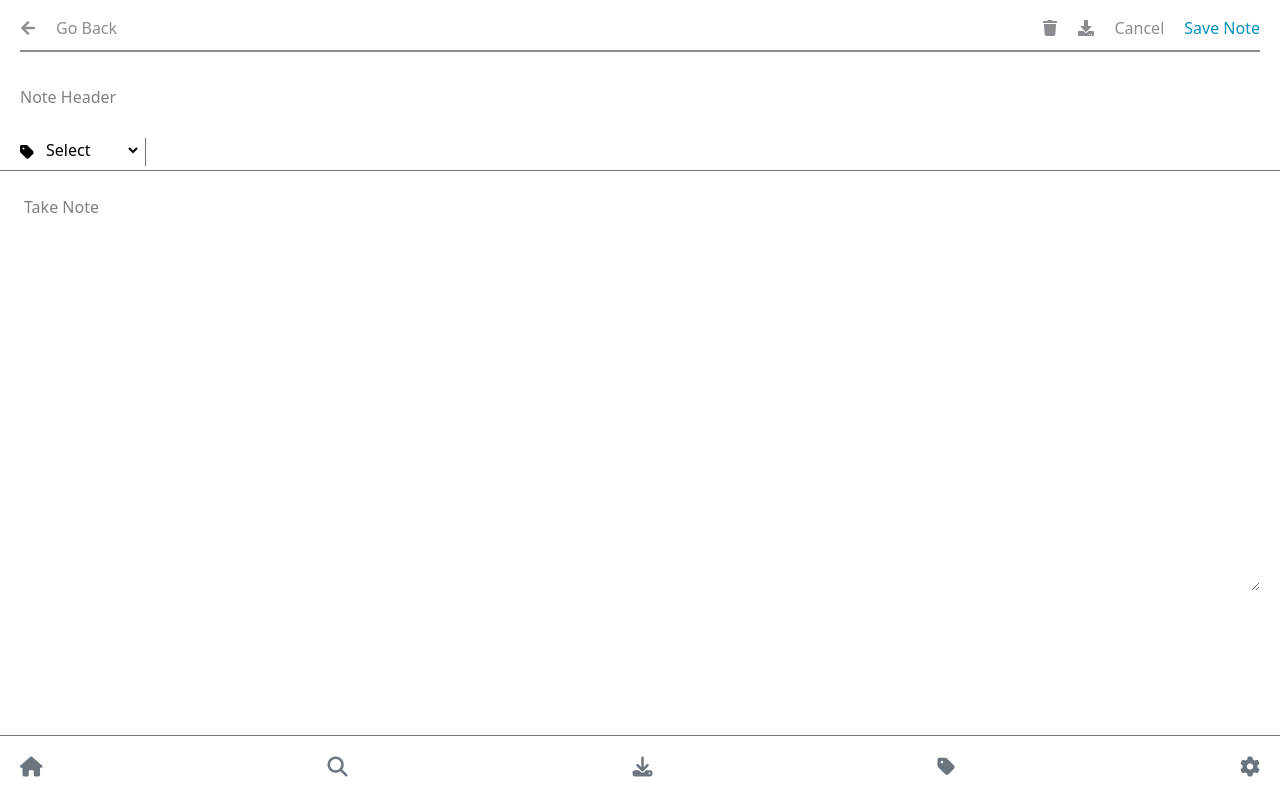
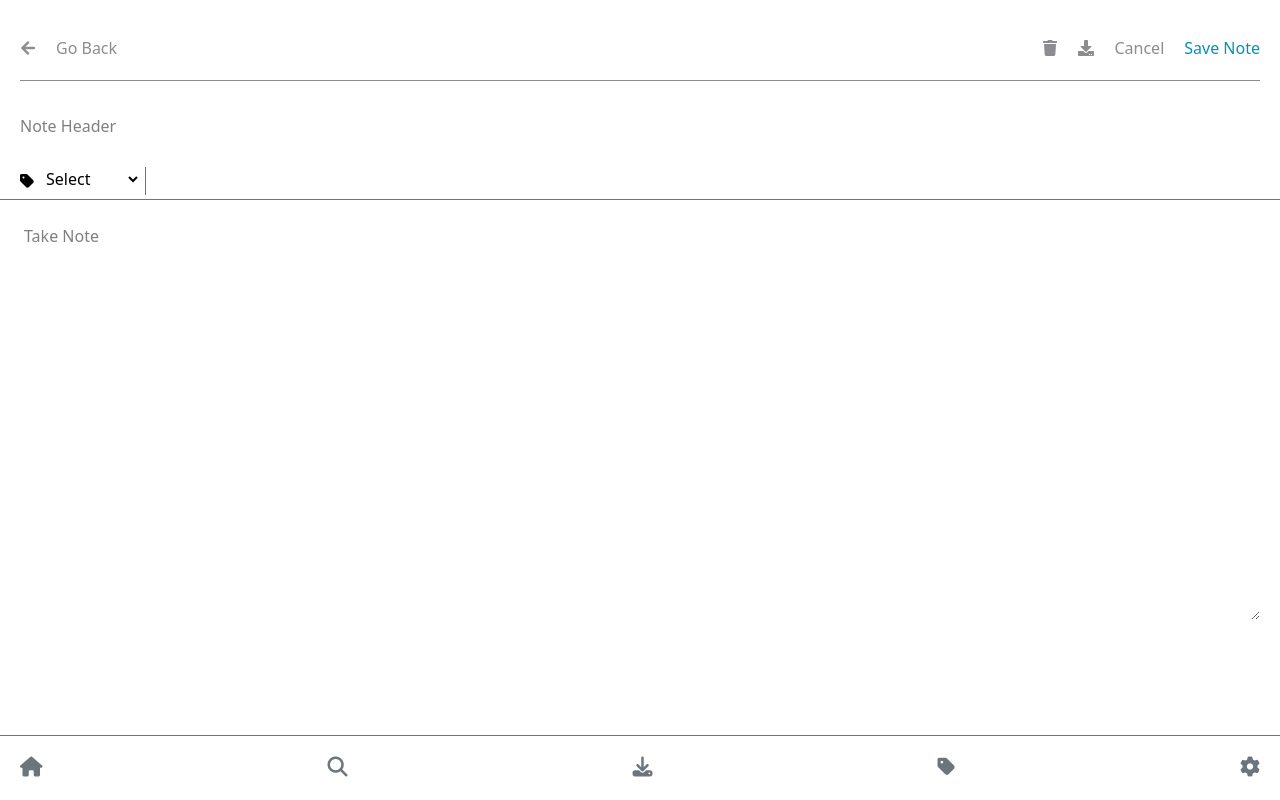
Before and after one commit to acunmedyaakademi/Onur-Sadik-NoteTaking, a React (Vite) app: page / in a window 1280 px wide. Shown: the top 800 px of the page. Built offline with nearby package versions, Linux system fonts and the light colour scheme.

Commit message:
align apply

```diff
--- a/src/components/Sidebar.jsx
+++ b/src/components/Sidebar.jsx
@@ -2,8 +2,8 @@ import { FaArrowLeft, FaCalculator, FaDownload, FaTrash } from "react-icons/fa";
 
 export default function Sidebar() {
     return(
-        <div className="flex justify-center flex-col text-[#8d8d91]">
-            <div className="flex justify-between w-screen pr-[20px] pl-[20px] mb-[10px]">
+        <div className="flex justify-center flex-col  text-[#8d8d91]">
+            <div className="flex justify-between w-screen p-[20px]">
             <div className="flex  items-center gap-[20px]">
             <FaArrowLeft />
             <p>Go Back</p>
@@ -15,7 +15,7 @@ export default function Sidebar() {
                 <button className="text-cyan-600">Save Note</button>
             </div>
             </div>
-            <div className="border border-b-1 border-[#8d8d91] mb-[20px] mr-[20px] ml-[20px]">
+            <div className="border-r outline-none border-b-1 border-[#8d8d91] mb-[20px] mr-[20px] ml-[20px]">
 
             </div>
         </div>
```
